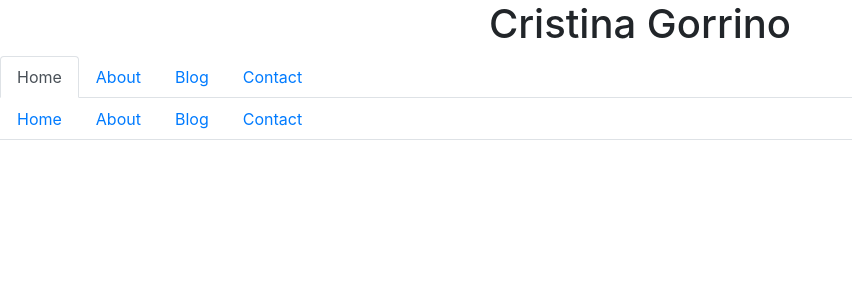
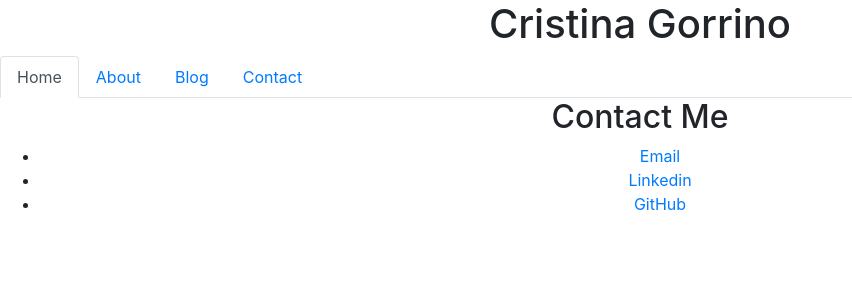
Before and after one commit to cristina-gorrino/professional-portfolio-react, a React (Create React App) app: page / in a window 1280 px wide. Shown: the top 300 px of the page, without its empty margins (0-852 px from the left). Built offline with nearby package versions, Linux system fonts and the light colour scheme.

Commit message:
Adding footer component with contacts

```diff
--- a/src/MainContainer.js
+++ b/src/MainContainer.js
@@ -27,9 +27,9 @@ export default function MainContainer() {
       <div>
         {/* We are passing the currentPage from state and the function to update it */}
         <Header currentPage={currentPage} handlePageChange={handlePageChange} />
-        <Navigation  />
         {/* Here we are calling the renderPage method which will return a component  */}
         {/*renderPage()*/}
+        <Footer />
       </div>
     );
   }
--- a/src/components/Footer.js
+++ b/src/components/Footer.js
@@ -0,0 +1,16 @@
+import React from 'react';
+
+
+export default function Footer() {
+    return (
+        <footer id='contact'>
+                <h2>Contact Me</h2>
+                <ul>
+                    <li><a href="mailto:cgorrino03@gmail.com">Email</a></li>
+                    <li><a href="https://www.linkedin.com/in/cristina-gorrino-01355b172/">Linkedin</a></li>
+                    <li><a href="https://github.com/cristina-gorrino">GitHub</a></li>
+                </ul>
+        </footer>
+    )
+
+}
```
Also changed, not shown: src/index.css (line endings or trailing spaces).
